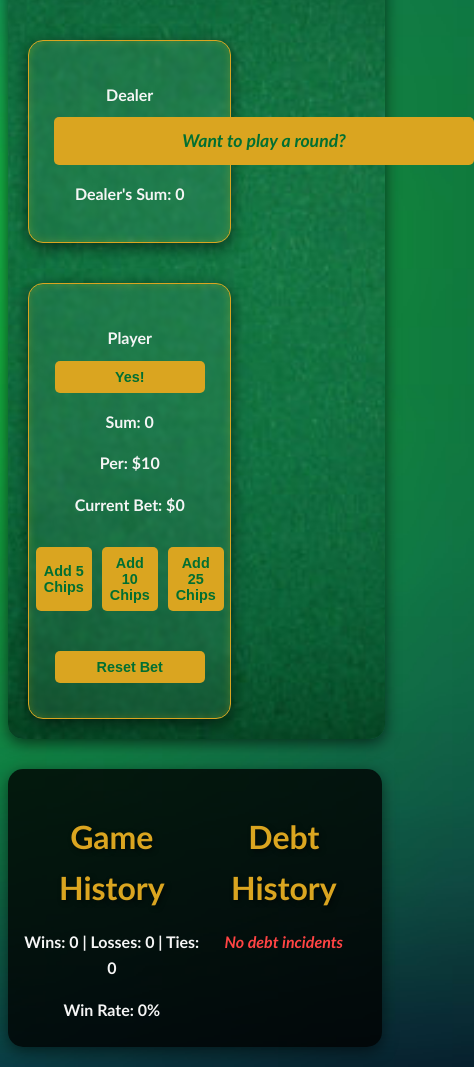
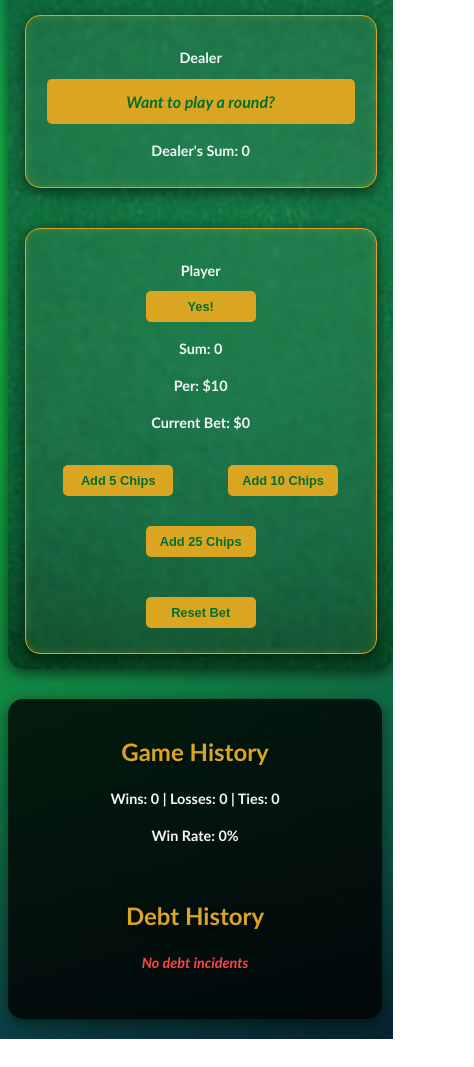
Before and after one commit to xgigil/Blackjack-Game, a plain HTML site: page index.html in a window 390 px wide. Shown: the part 138-1205 px from the top of the page, 474 px wide, since content can reach past the window. After the commit the page ends 1177 px from the top, so only its background shows below. Drawn offline with Linux system fonts and the light colour scheme.

Commit message:
Add files via upload

```diff
--- a/styles.css
+++ b/styles.css
@@ -192,22 +192,88 @@ p {
     }
 }
 
+@media (max-width: 1200px) {
+    .game_container {
+        flex-direction: column;
+        align-items: center;
+    }
+
+    .dealer, .player {
+        width: 90%;
+        max-width: none;
+    }
+}
+
 @media (max-width: 768px) {
     #game_table {
-        padding: 20px;
+        padding: 15px;
+        width: 95%;
     }
 
     h1 {
         font-size: 2rem;
     }
 
+    #message-el {
+        width: 90%;
+        font-size: 1rem;
+    }
+
     button {
-        width: 150px;
+        width: 130px;
         padding: 8px;
         font-size: 0.9rem;
     }
 
+    #bet-buttons {
+        flex-wrap: wrap;
+    }
+
+    #dealer-cards img, #your-cards img {
+        height: 140px;
+        width: 100px;
+    }
+
     #game_history {
         padding: 15px;
+        flex-direction: column;
+    }
+
+    .history, .debt_history {
+        margin-bottom: 20px;
     }
 }
+
+@media (max-width: 480px) {
+    h1 {
+        font-size: 1.5rem;
+    }
+
+    button {
+        width: 110px;
+        font-size: 0.8rem;
+    }
+
+    #toggle, #toggle-new {
+        flex-direction: column;
+        gap: 5px;
+    }
+
+    #dealer-cards img, #your-cards img {
+        height: 120px;
+        width: 85px;
+        margin: 3px;
+    }
+
+    .dealer, .player {
+        padding: 15px;
+    }
+
+    #game_history h1 {
+        font-size: 1.5rem;
+    }
+
+    p {
+        font-size: 0.9rem;
+    }
+}
```
